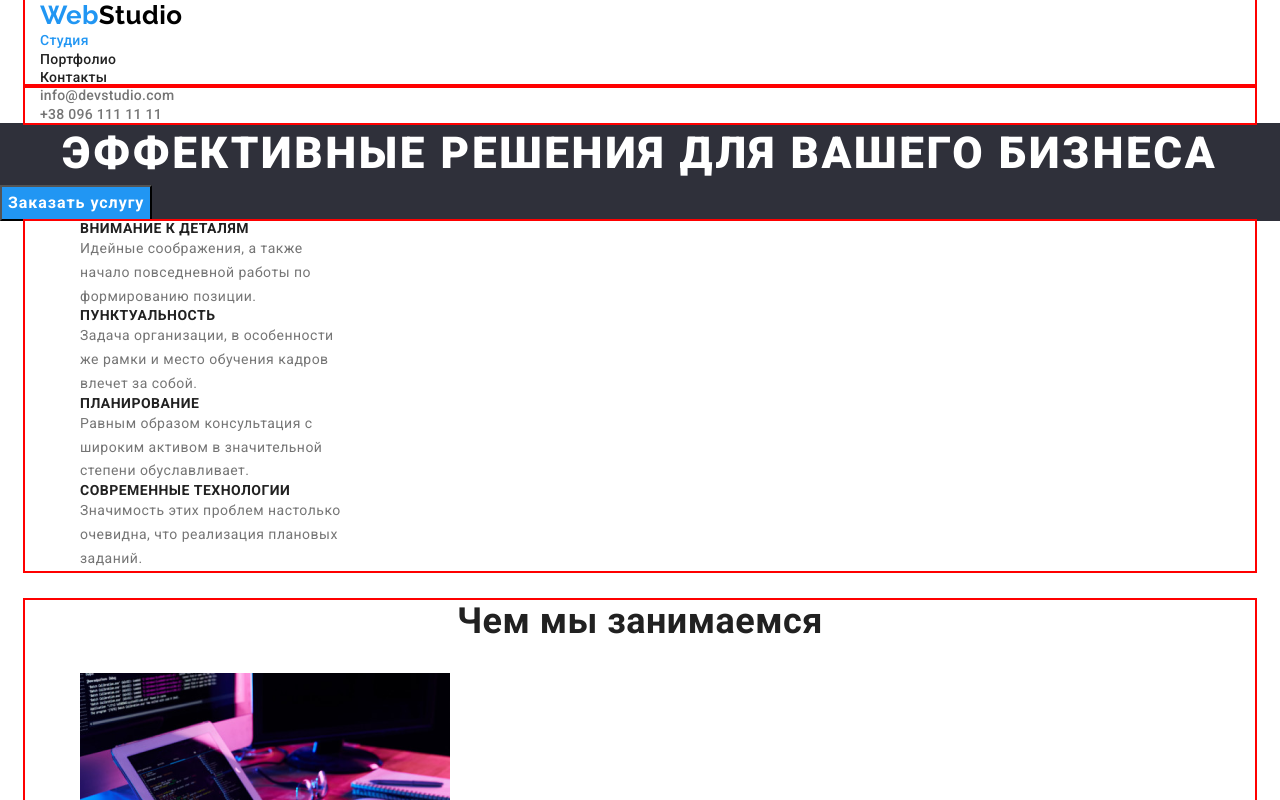
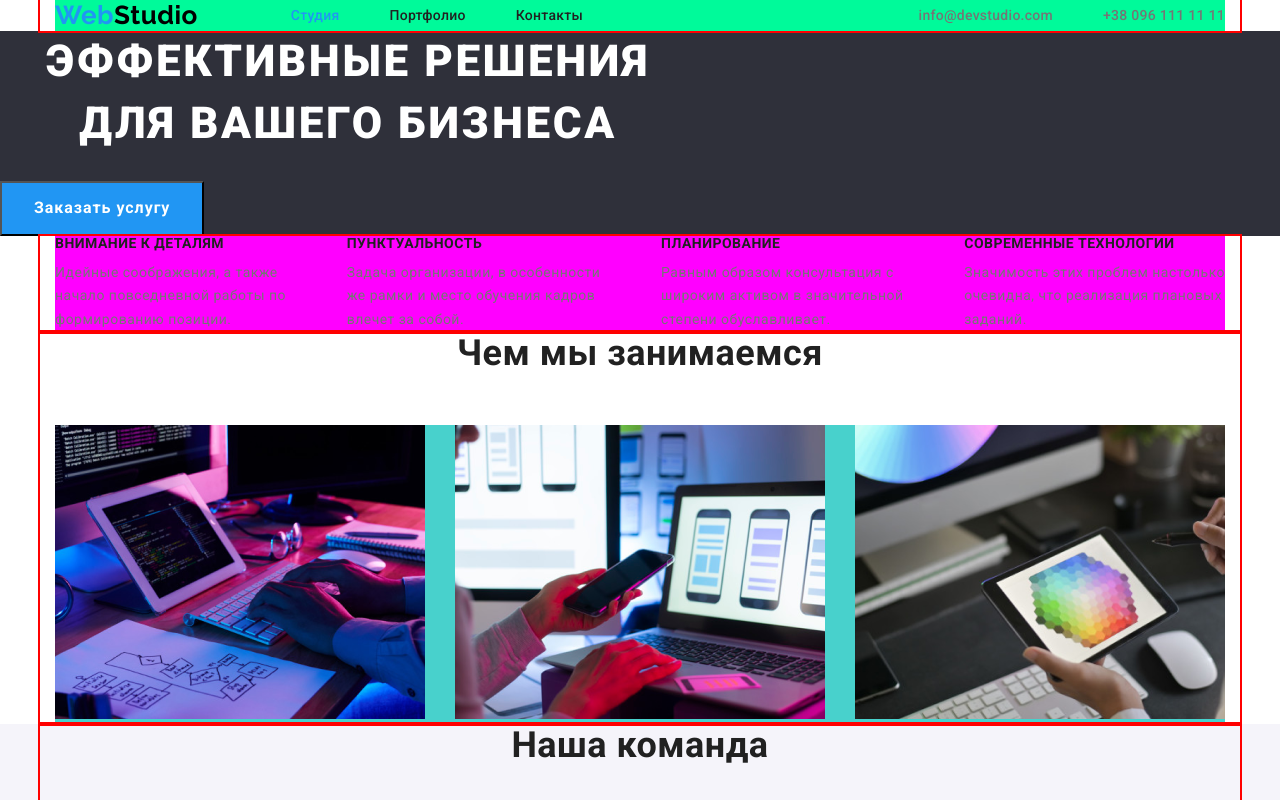
Before and after one commit to Nastya-Lopatina/goit-markup-hw-03, a plain HTML site: page index.html in a window 1280 px wide. Shown: the top 800 px of the page. Drawn offline with nearby package versions, Linux system fonts and the light colour scheme.

Commit message:
Создала контейнеры и начала применять флекс

```diff
--- a/css/style.css
+++ b/css/style.css
@@ -32,54 +32,72 @@ body{
   font-family: Roboto,OpenSans;
   letter-spacing: 0.03em
   }
+
 a{
   text-decoration:none;
 }
+
 ul {
   list-style:none ;
+  margin: 0;
+  padding: 0;
 }
 
 .container{
  outline: 2px solid red;
  margin-left: auto;
  margin-right: auto;
- width: 1230px;
+ width: 1200px;
  padding-left: 15px;
  padding-right: 15px;
 }
 
 /* HEADER */
+.menu-nav{
+  display: flex;
+  align-items: center;
+  background-color: mediumspringgreen;
 
+}
    /*logo*/
-.menu-nav > a{
+.web{
+    display: inline-block;
+
     color: var(--accent-color);
-  font-family:Raleway, OpenSans;
+    font-family: Raleway,OpenSans;
     font-weight: 700;
     font-size: 26px;
-  line-height:1.2;
+    line-height: 1.2;
   }
+
 .studio{
+
   color: var(--studio-color--);
   font-family:Raleway, OpenSans;
   font-weight: 700;
   font-size: 26px;
   line-height:1.2;
+  margin-right: 93px;
 }
 
 /*site-nav list*/
-.site-nav {
-  padding: 0;
-  margin-top: 0;
-  margin-bottom: 0;
+.site-nav{
+  display: flex;
+
 }
+.site-nav li + li{
+margin-left: 50px ;
+}
+
 .site-nav .link{
   color: var(--main-text-color);
   font-weight: 500;
   font-size: 14px;
   line-height: 1.14;
   letter-spacing: 0.02em;
+  }
 
-}
+
 
 .site-nav .link:hover,
 .site-nav .link:active,
@@ -91,9 +109,12 @@ outline: 2px solid red;
 
 /*auth-nav list*/
 .auth-nav{
-  padding: 0;
-  margin-top: 0;
-  margin-bottom: 0;
+  display: flex;
+  margin-left: auto;
+
+}
+.auth-nav li + li{
+  margin-left: 50px;
 }
 .contact{
   color: var(--text-color);
@@ -111,9 +132,14 @@ outline: 2px solid red;
   background-color:var(--footer-hero-color);
 }
 
- .title{
-  margin-top: 0;
-  margin-bottom: 0;
+ .maim-title{
+
+  margin: 0;
+  margin-bottom: 30px;
+
+  width: 696px;
+  height: 120px;
+
   color: var(--main-title-color);
   font-weight: 900;
   font-size: 44px;
@@ -123,7 +149,6 @@ outline: 2px solid red;
   text-transform: uppercase;
 }
  .button{
-  display: inline-block;
   background-color: var(--accent-color);
   color: var(--main-title-color);
   font-family: Roboto,OpenSans;
@@ -131,22 +156,23 @@ outline: 2px solid red;
   font-size: 16px;
   line-height: 1.9;
   letter-spacing: 0.06em;
-  display: flex;
-  align-items: center;
-  text-align: center;
+  padding:10px 32px 10px 32px;
   }
 
 /*section Почему именно мы*/
 .section-title{
-  display: inline-block;
-  margin-top: 0;
-  margin-bottom: 0;
+  display: flex;
+  justify-content: space-between;
+  background-color: magenta;
+}
 
+.section-title li + li{
+  margin-left: 30px;
 }
-.section-title h3{
+.small-title{
   color: var(--main-text-color);
   margin-top: 0;
-  margin-bottom: 0;
+  margin-bottom: 9px;
   font-weight: 700;
   font-size: 14px;
   line-height: 1.14;
@@ -154,7 +180,6 @@ outline: 2px solid red;
   }
 
 .secion-text{
-  display: inline-block;
   color: var(--text-color);
   margin-top: 0;
   margin-bottom: 0;
@@ -163,25 +188,42 @@ outline: 2px solid red;
 }
 
 /* section Чем мы занимаемся*/
-.img {
+.title{
+  margin-top: 0px;
+  margin-bottom: 50px;
+  color: var(--main-text-color);
   font-weight: 700;
   font-size: 36px;
   line-height: 1.2;
   text-align: center;
 }
 
+.img{
+  display: flex;
+  justify-content: space-between;
+  background-color: mediumturquoise;
+}
+
+.img li + li{
+margin-left: 30px;
+}
 /*section Наша команда */
 .employees{
 background-color:var(--background-color);
 }
-.employees h2{
-  color: var(--main-text-color);
-  font-weight: 700;
-  font-size: 36px;
-  line-height: 1.2;
-  text-align: center;
+
+.command{
+  display: flex;
+
+  background-color: orange;
+}
+.command li + li{
+  margin-left: 30px;
 }
 .name {
+  margin-top: 0px;
+  margin-bottom: 10px;
+
   color: var(--main-text-color);
   font-weight: 500;
   font-size: 16px;
@@ -189,6 +231,8 @@ outline: 2px solid red;
   text-align: center;
 }
 .profession{
+  margin: 0;
+
   color: var(--text-color);
   font-weight: 400;
   font-size: 16px;
@@ -204,14 +248,9 @@ outline: 2px solid red;
 
 /*logo*/
 
-.footer > a{
-  color: var(--accent-color);
-  font-family: Raleway;
-  font-weight: 700;
-  font-size: 26px;
-  line-height: 1.2;
-}
 .logo{
+  display: inline-block;
+  margin-bottom: 20px;
   color: var(--main-title-color);
   font-family: Raleway;
   font-weight: 700;
@@ -236,6 +275,10 @@ outline: 2px solid red;
 /*ПОРТФОЛИО*/
 
 /* section Категории*/
+
+.category{
+  margin: 0;
+}
 .list .button{
   color: var(--main-text-color);
   font-family: Raleway, OpenSans;
@@ -249,11 +292,14 @@ outline: 2px solid red;
   color: var(--main-title-color);
 }
 .project{
+  margin-top: 0px;
+  margin-bottom: 4px;
   color: var(--main-text-color);
   font-size: 16px;
   line-height: 1.9;
 }
 .work{
+  margin: 0;
   color: var(--text-color);
   font-weight: 400;
   font-size: 16px;
--- a/index.html
+++ b/index.html
@@ -12,9 +12,12 @@
 <body>
 
 <header >
+
         <div class="container">
-            <nav class="menu-nav">
-                <a href="./index.html">Web<span class="studio">Studio</span> </a>
+
+            <div class="menu-nav">
+                <a href="./index.html"><span class="web">Web</span><span class="studio">Studio</span> </a>
+                <nav>
                     <ul class="site-nav list" >
                        <li>
                            <a class="link current" href="./index.html"> Студия</a>
@@ -25,14 +28,20 @@
                        <li> <a class="link" href=""> Контакты</a></li>
                    </ul>
               </nav>
-        </div>
 
-        <div class="container">
                 <ul class="auth-nav list">
                     <li> <a class="contact" href="info@devstudio.com"> info@devstudio.com</a></li>
                     <li> <a class="contact" href=" +380961111111"> +38 096 111 11 11</a></li>
                </ul>
             </div>
+
+        </div>
+
+
+
+
+
+
 
 </header>
 
@@ -41,7 +50,7 @@
 
         <section class="hero">
 
-              <h1 class="title">Эффективные решения для вашего бизнеса</h1>
+              <h1 class="maim-title">Эффективные решения для вашего бизнеса</h1>
               <button class="button" type="button">Заказать услугу</button>
 
         </section>
@@ -49,23 +58,23 @@
 
 
    <!--Почему именно мы-->
-   <section>
+   <section >
         <div class="container">
-          <ul class="section-title">
+          <ul class="section-title" >
               <li>
-                  <h3>Внимание к деталям</h3>
+                  <h3 class="small-title">Внимание к деталям</h3>
                   <p class="secion-text">Идейные соображения, а также <br> начало повседневной работы по<br> формированию позиции.</p>
               </li>
                <li>
-                   <h3>Пунктуальность</h3>
+                   <h3 class="small-title">Пунктуальность</h3>
                    <p class="secion-text">Задача организации, в особенности<br> же рамки и место обучения кадров <br> влечет за собой.</p>
                </li>
                <li>
-                   <h3>Планирование</h3>
+                   <h3 class="small-title">Планирование</h3>
                    <p class="secion-text">Равным образом консультация с <br> широким активом в значительной <br> степени обуславливает.</p>
                </li>
                 <li>
-                   <h3>Современные технологии</h3>
+                   <h3 class="small-title">Современные технологии</h3>
                    <p class="secion-text">Значимость этих проблем настолько <br>  очевидна, что реализация плановых <br>  заданий.</p>
                 </li>
             </ul>
@@ -77,9 +86,9 @@
     <!--Чем мы занимаемся-->
       <section >
             <div class="container">
-                <h2 class="img">Чем мы занимаемся</h2>
+                <h2 class="title">Чем мы занимаемся</h2>
             <div>
-                <ul>
+                <ul class="img">
                     <li><img src="./inmages/img.png" alt="" width="370px"></li>
                     <li><img src="./inmages/box2.png" alt="" width="370px"> </li>
                     <li><img src="./inmages/box3.png" alt="" width="370px"></li>
@@ -94,9 +103,9 @@
 
           <section class="employees">
               <div class="container">
-                <h2>Наша команда</h2>
+                <h2 class="title" >Наша команда</h2>
                 <div>
-                   <ul>
+                   <ul class="command">
                        <li><img src="./inmages/img.jpg" alt="" width="270" >
                            <div>
                                <h3 class="name">Игорь Демьяненко</h3>
@@ -131,7 +140,10 @@
 </main>
 
 <footer class="footer">
-    <a  href="">Web<span class="logo">Studio</span> </a>
+
+
+    <div class="container">
+        <a href="./index.html"><span class="web">Web</span><span class="studio">Studio</span> </a>
            <address>
              <ul>
                  <li> <a class="address" href="#">г. Киев,пр-т Леси Украинки,26</a></li>
@@ -139,6 +151,8 @@
                  <li> <a class="phone-mail" href="+380991111111">+38 099 111 11 11</a></li>
              </ul>
          </address>
+     </div>
+
 </footer>
 
 </body>
```
Also changed, not shown: portfolio.html (+27 -6 lines). Lines whose indentation alone changed are shown as unchanged.
